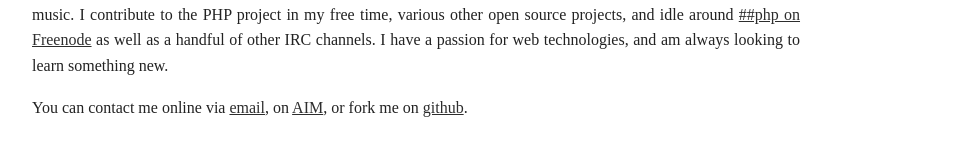
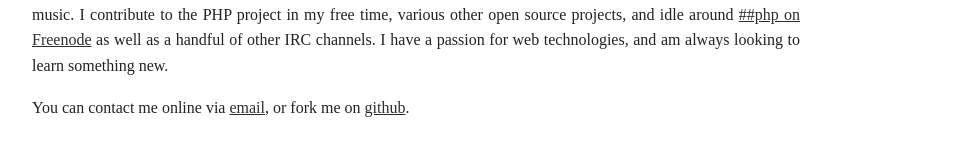
Before and after one commit to imnotjames/imnotjames.github.io, a Jekyll site: the page built from index.markdown, in a window 1280 px wide. Shown: the part 231-387 px from the top of the page, without its empty margins (224-1183 px from the left). Built offline with Jekyll 4.4.1, drawn with Linux system fonts in a browser that asks for light colours; some web fonts are replaced; Markdown is read by kramdown in place of the engine named in the settings.

Commit message:
drop AIM

```diff
--- a/_config.yml
+++ b/_config.yml
@@ -10,7 +10,6 @@ paginate: 10
 paginate_path: "blog/page/:num"
 
 contact:
- aim: "rot13:nvz:tbvz?fperraanzr=ernyylabgwnzrf"
  email: "rot13:znvygb:wnzrf@abgwnz.rf"
  github: "rot13://tvguho.pbz/vzabgwnzrf"
 
--- a/index.markdown
+++ b/index.markdown
@@ -14,11 +14,9 @@ project in my free time, various other open source projects, and idle around
 I have a passion for web technologies, and am always looking to learn
 something new.
 
-You can contact me online via [email][email], on [AIM][aim], or fork me on
-[github][github].
+You can contact me online via [email][email], or fork me on [github][github].
 
 [resume]: /resume.html
 [##php]: irc://irc.freenode.net/##php
 [email]: {{ site.contact.email }}
-[aim]: {{ site.contact.aim }}
 [github]: {{ site.contact.github }}
```
